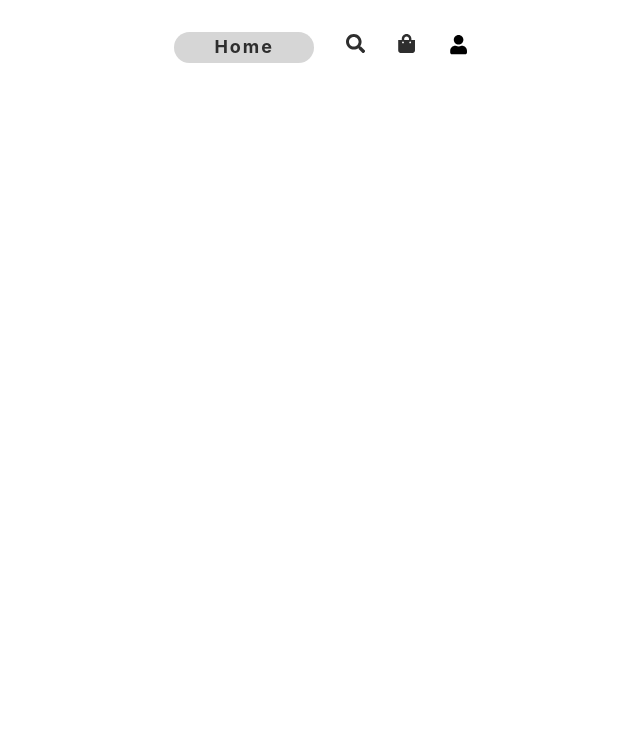
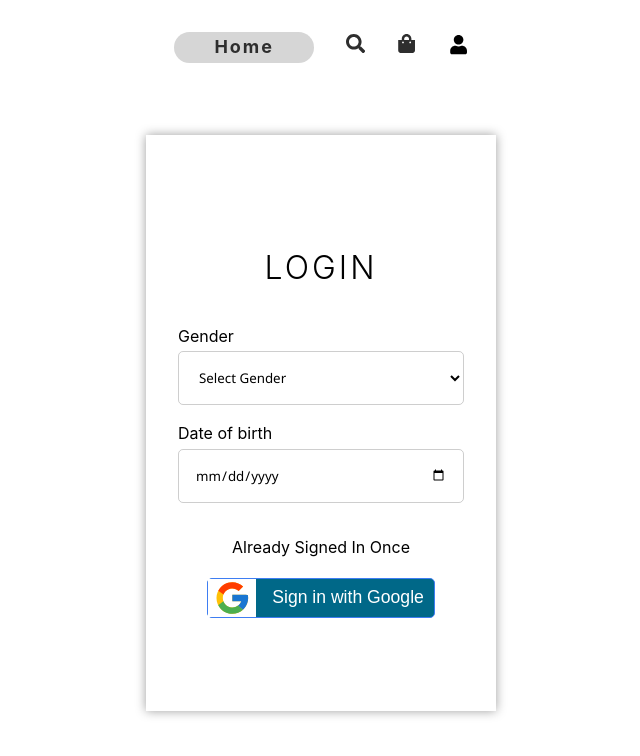
Before and after one commit to 1995Neha18/apparel-vogue, a React (Vite) app in the folder apparel-ecommerce/: page /login in a window 1280 px wide. Before the commit this address had no page. Shown: the top 756 px of the page, without its empty margins (319-959 px from the left). Built offline with nearby package versions, Linux system fonts and the light colour scheme.

Commit message:
login UI completed

```diff
--- a/apparel-ecommerce/src/App.tsx
+++ b/apparel-ecommerce/src/App.tsx
@@ -7,6 +7,7 @@
 const Search = lazy(() => import("./pages/search"));
 const Cart = lazy(() => import("./pages/cart"));
 const Shipping = lazy(() => import("./pages/shipping"));
+const Login = lazy(() => import("./pages/login"));
 
 //Admin route imports.
 const Dashboard = lazy(() => import("./pages/admin/dashboard"));
@@ -36,6 +37,8 @@
           <Route path="/" element={<Home />} />
           <Route path="/search" element={<Search />} />
           <Route path="/cart" element={<Cart />} />
+          {/* { Not logged In User Route } */}
+          <Route path="/login" element={<Login />} />
           {/* { Logged In User Route } */}
           <Route>
             <Route path="/shipping" element={<Shipping />} />
--- a/apparel-ecommerce/src/pages/login.tsx
+++ b/apparel-ecommerce/src/pages/login.tsx
@@ -1,5 +1,42 @@
+import { useState } from "react";
+import { FcGoogle } from "react-icons/fc";
+
 const Login = () => {
-  return <div>login</div>;
+  const [gender, setGender] = useState("");
+  const [date, setDate] = useState("");
+
+  return (
+    <div className="login">
+      <main>
+        <h1 className="heading">Login</h1>
+
+        <div>
+          <label>Gender</label>
+          <select value={gender} onChange={(e) => setGender(e.target.value)}>
+            <option value="">Select Gender</option>
+            <option value="male">Male</option>
+            <option value="female">Female</option>
+          </select>
+        </div>
+
+        <div>
+          <label>Date of birth</label>
+          <input
+            type="date"
+            value={date}
+            onChange={(e) => setDate(e.target.value)}
+          />
+        </div>
+
+        <div>
+          <p>Already Signed In Once</p>
+          <button>
+            <FcGoogle /> <span>Sign in with Google</span>
+          </button>
+        </div>
+      </main>
+    </div>
+  );
 };
 
 export default Login;
--- /dev/null
+++ b/apparel-ecommerce/src/styles/_login.scss
@@ -0,0 +1,49 @@
+.login {
+  height: 90vh;
+  @include flex(column);
+
+  > main {
+   width: 100%;
+   height: 80%;
+   max-width: 350px;
+   padding: 2rem;
+   @include baseShadow;
+   @include flex(column, center, stretch);
+
+   > div {
+     width: 100%;
+     @include flex(column, flex-start,stretch, 0.2rem);
+
+     > input, select {
+      @include inputStyle;
+      border: 1px solid rgba(162, 162, 162, 0.53);
+      border-radius: 5px;
+      font-family: 'Segoe UI', Tahoma, Geneva, Verdana, sans-serif;
+     }
+     > p {
+      text-align: center;
+      margin: 1rem;
+     }
+     > button {
+      width: 80%;
+      height: 2.5rem;
+      margin: auto;
+      @include btn(unset, rgb(62, 125, 242), white);
+      @include flex;
+      border: 1px solid rgb(62, 125, 242);
+      border-radius: 5px;
+      font-size: 1.1rem;
+
+      > svg {
+       background-color: white;
+       width: 30%;
+       height: 100%;
+      }
+      > span {
+       width: 100%;
+       text-align: left;
+      }
+     }
+   }
+  }
+}
--- a/apparel-ecommerce/src/styles/app.scss
+++ b/apparel-ecommerce/src/styles/app.scss
@@ -37,6 +37,7 @@
 @import "_home";
 @import "cart.scss";
 @import "shipping.scss";
+@import "login.scss";
 @import "admin-styles/dashboard";
 @import "admin-styles/products";
 @import "admin-styles/chart";
@@ -93,6 +94,11 @@
 }
 }
 
+.heading {
+ @include heading;
+ margin: 1rem 0;
+ text-align: center;
+}
 
 .admin-container {
  @include grid(1fr 4fr, 2rem);
```
